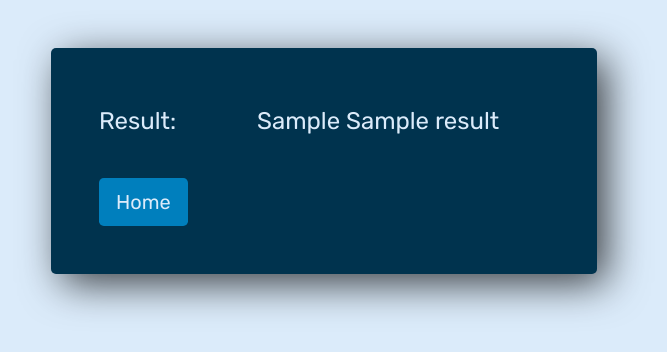
After one commit to rgoshen/flask_forex, a Flask app: template templates/result.html in a window 1280 px wide. The commit adds this page. Shown: the top 352 px of the page, without its empty margins (316-983 px from the left). Run offline with Flask 2, Linux system fonts and the light colour scheme; the template is opened without the code that fills it: most values are stand-ins (such as "Sample title", 1, 10 or a date in 2020).

Commit message:
completed routes and result page

```diff
--- a/app.py
+++ b/app.py
@@ -1,4 +1,5 @@
-from flask import Flask, render_template
+from flask import Flask, render_template, request, redirect
+from currency_rates import get_currency_symbol, convert_currency
 
 app = Flask(__name__)
 
@@ -6,3 +7,16 @@ app = Flask(__name__)
 @app.route("/")
 def get_from():
     return render_template("index.html")
+
+
+@app.route('/convert', methods=['GET', 'POST'])
+def get_currency_converted():
+    if request.method == "POST":
+        from_currency = request.form.get('from')
+        to_currency = request.form.get('to')
+        amount = request.form.get('amount')
+        to_sym = get_currency_symbol(to_currency)
+        result = '{:.2f}'.format(convert_currency(
+            from_currency, to_currency, amount))
+        return render_template('result.html', result=result, to_sym=to_sym)
+    return redirect('/')
--- a/static/style.css
+++ b/static/style.css
@@ -39,3 +39,7 @@ form {
   text-align: center;
   margin-top: 2rem;
 }
+
+.result{
+  color: #dbebfa;
+}
--- /dev/null
+++ b/templates/result.html
@@ -0,0 +1,12 @@
+{% extends "base.html" %}
+{% block content %}
+<form action="/" class="mt-5 p-5 align-items center">
+    <div class="row mb-3">
+        <label for="result" class="col-sm-4 col-form-label fs-4">Result:</label>
+        <div class="col-sm-8">
+            <input type="text" readonly class="form-control-plaintext fs-4 result" id="result" value="{{to_sym}} {{result}}" />
+        </div>
+  </div>
+   <button type="submit" class="btn btn-lg mt-3 btn-convert">Home</button>
+</form>
+{% endblock %}
```
Also changed, not shown: currency_rates.py (added, +21 -0 lines), templates/index.html (+10 -2 lines).
